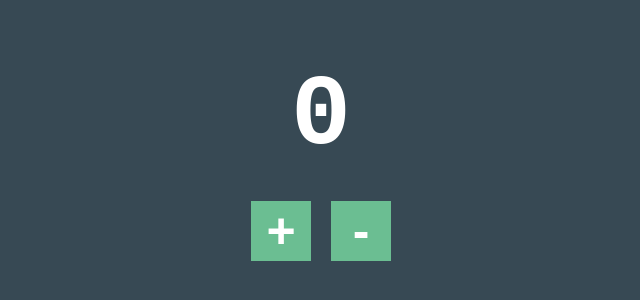
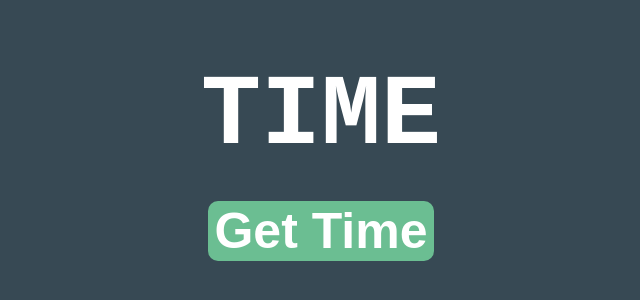
Before and after one commit to MarceloMSilveira/my-react-app, a React (Vite) app: page / in a window 1280 px wide. Shown: the part 120-420 px from the top of the page, without its empty margins (319-959 px from the left). Built offline with nearby package versions, Linux system fonts and the light colour scheme.

Commit message:
307 useState practice

```diff
--- a/public/styles.css
+++ b/public/styles.css
@@ -17,10 +17,11 @@ h1 {
 }
 
 button {
-  display: inline-block;
+  display: inline;
   background-color: #6bbe92;
   border: 0;
-  width: 60px;
+  border-radius: 10px;
+  box-shadow: 5px;
   margin: 10px;
   text-align: center;
   color: #fff;
--- a/src/components/App.jsx
+++ b/src/components/App.jsx
@@ -2,23 +2,35 @@ import { useState } from 'react';
 
 function App() {
 
-  const [count, setCount] = useState(0)
-
-  function handlePlus() {
-    setCount(count + 1)
-  }
-
-  function handleMinus() {
-    setCount(count - 1)
-  }
-
   return (
     <div className="container">
-      <h1>{count}</h1>
-      <button onClick={handlePlus}>+</button>
-      <button onClick={handleMinus}>-</button>
+      <h1>TIME</h1>
+      <button>Get Time</button>
     </div>
   )
 }
 
 export default App;
+
+//Challenge:
+//1. Given that you can get the current time using:
+let time = new Date().toLocaleTimeString();
+console.log(time);
+//Show the latest time in the <h1> when the Get Time button
+//is pressed.
+
+//2. Given that you can get code to be called every second
+//using the setInterval method.
+//Can you get the time in your <h1> to update every second?
+
+//e.g. uncomment the code below to see Hey printed every second.
+// function sayHi() {
+//   console.log("Hey");
+// }
+// setInterval(sayHi, 1000);
+
+// If you're running this locally in VS Code use the commands:
+// npm install
+// to install the node modules and
+// npm run dev
+// to launch your react project in your browser
```
